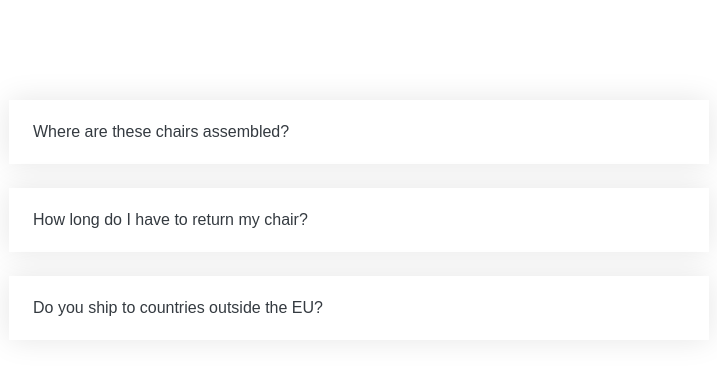
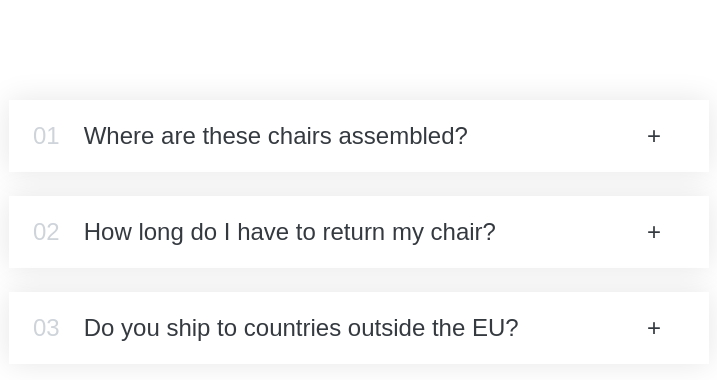
Before and after one commit to aji70/accordion, a React (Create React App) app: page / in a window 1280 px wide. Shown: the top 380 px of the page, without its empty margins (281-998 px from the left). Built offline with nearby package versions, Linux system fonts and the light colour scheme.

Commit message:
accordion

```diff
--- a/src/App.js
+++ b/src/App.js
@@ -1,3 +1,4 @@
+import { useState } from "react";
 import "./styles.css";
 
 const faqs = [
@@ -18,21 +19,37 @@ const faqs = [
 export default function App() {
   return (
     <div>
-      <Accordion />
+      <Accordion data={faqs} />
     </div>
   );
 }
 
-function Accordion() {
+function Accordion({ data }) {
   return (
     <div className="accordion">
-      {faqs.map((faq) => (
-        <Item faq={faq} />
+      {data.map((el, i) => (
+        <AccordionItem
+          title={el.title}
+          num={i < 9 ? `0` + (i + 1) : i + 1}
+          text={el.text}
+          key={el.title}
+        />
       ))}
     </div>
   );
 }
 
-function Item({ faq }) {
-  return <div className="item">{faq.title}</div>;
+function AccordionItem({ num, title, text }) {
+  const [isOpen, setIsOpen] = useState(false);
+  function handleToggle() {
+    setIsOpen((isOpen) => !isOpen);
+  }
+  return (
+    <div className={`item ${isOpen ? "open" : " "}`} onClick={handleToggle}>
+      <p className="number">{num}</p>
+      <p className="title">{title}</p>
+      <p className="icon">{isOpen ? "-" : "+"}</p>
+      {isOpen && <div className="content-box">{text}</div>}
+    </div>
+  );
 }
--- a/src/styles.css
+++ b/src/styles.css
@@ -60,19 +60,13 @@ body {
   flex-direction: column;
   gap: 12px;
 }
-.con {
-  display: flex;
-  flex-direction: row;
-}
-.con em {
-  margin-left: 28%;
-}
+
 /* OPEN STATE */
 .open {
   border-top: 4px solid #087f5b;
 }
 
 .open .number,
-.open .text {
+.open .title {
   color: #087f5b;
 }
```
